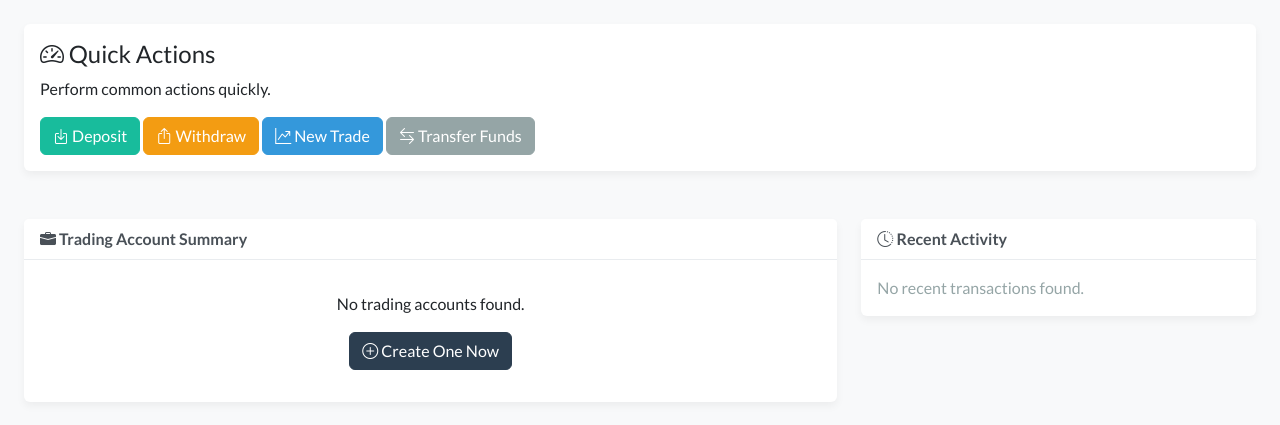
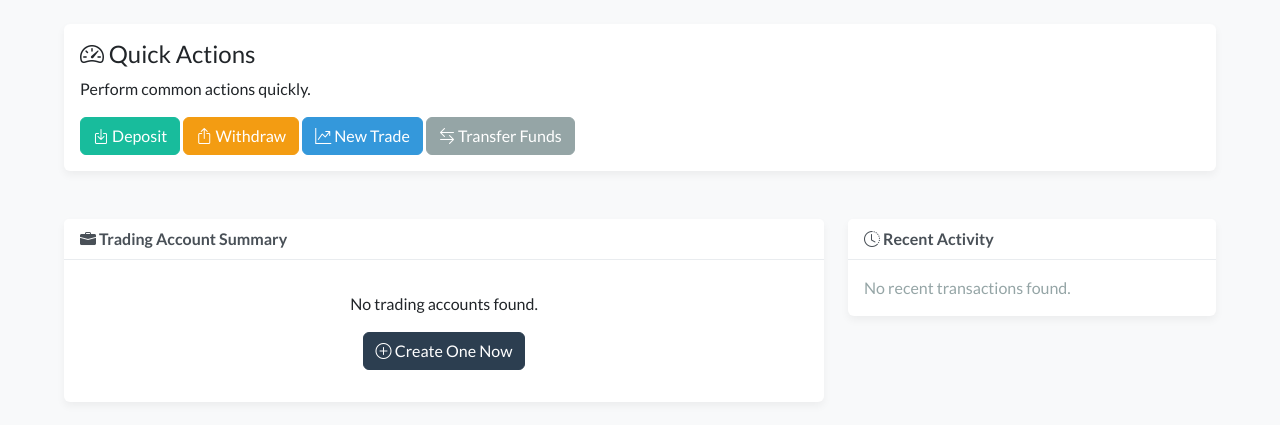
Before and after one commit to mparsa08/financial_system, a Django app: page /en/ in a window 1280 px wide. Shown: the part 72-497 px from the top of the page. Run offline with Django 5.2, Linux system fonts and the light colour scheme; the visitor is signed in with stand-in values (Sample User, id 1); data that the repository does not hold is empty; some libraries are stand-ins or nearby versions.

Commit message:
Format custom.css and remove duplicated rules

```diff
--- a/frontend/static/frontend/css/custom.css
+++ b/frontend/static/frontend/css/custom.css
@@ -8,26 +8,18 @@ body {
   max-width: 1200px; /* A wider container for larger screens */
 }
 
-/* Custom CSS for Financial System */
-
-body {
-    background-color: #f8f9fa; /* A light grey background for a cleaner look */
-}
-
-.container {
-    max-width: 1300px; /* A wider container for larger screens */
-}
-
 .card {
   margin-bottom: 1.5rem;
   border: none; /* Remove default border */
-    box-shadow: 0 4px 8px rgba(0,0,0,0.05); /* Add a subtle shadow */
-    transition: transform 0.2s ease-in-out, box-shadow 0.2s ease-in-out;
+  box-shadow: 0 4px 8px rgba(0, 0, 0, 0.05); /* Add a subtle shadow */
+  transition:
+    transform 0.2s ease-in-out,
+    box-shadow 0.2s ease-in-out;
 }
 
 .card:hover {
   transform: translateY(-5px); /* Lift card on hover */
-    box-shadow: 0 8px 16px rgba(0,0,0,0.1); /* Enhance shadow on hover */
+  box-shadow: 0 8px 16px rgba(0, 0, 0, 0.1); /* Enhance shadow on hover */
 }
 
 .card-header {
```
Lines whose indentation alone changed are shown as unchanged.
